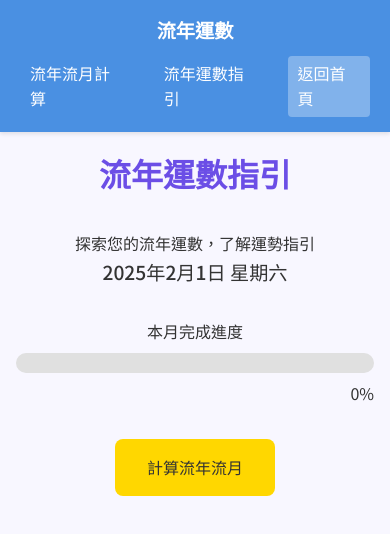
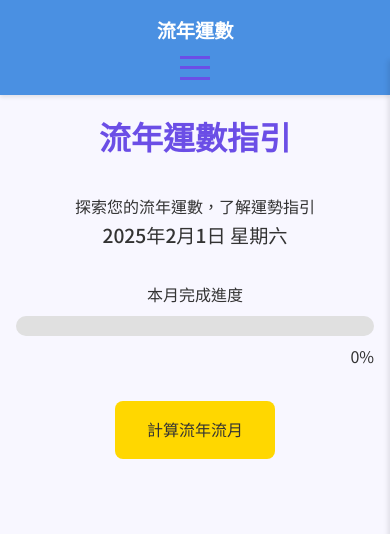
Before and after one commit to mood168/Year_Horoscope, a plain HTML site: page index.html in a window 390 px wide. Shown: the top 534 px of the page. Drawn offline with Linux system fonts and the light colour scheme.

Commit message:
修改成vue前的存檔

```diff
--- a/css/style.css
+++ b/css/style.css
@@ -234,6 +234,42 @@ h1 {
         width: 100%;
         justify-content: center;
     }
+
+    .nav-links {
+        position: fixed;
+        top: 60px;
+        right: -100%;
+        width: 100%;
+        height: calc(100vh - 60px);
+        background: white;
+        flex-direction: column;
+        padding: 1rem;
+        transition: right 0.3s ease;
+        box-shadow: -2px 0 5px rgba(0,0,0,0.1);
+    }
+
+    .nav-links.active {
+        right: 0;
+    }
+
+    .menu-toggle {
+        display: flex;
+        flex-direction: column;
+        justify-content: space-between;
+        height: 24px;
+        width: 30px;
+        background: transparent;
+        border: none;
+        cursor: pointer;
+        padding: 0;
+    }
+
+    .menu-toggle span {
+        width: 100%;
+        height: 3px;
+        background: var(--primary-color);
+        transition: all 0.3s ease;
+    }
 }
 
 @media (max-width: 480px) {
--- a/index.html
+++ b/index.html
@@ -17,11 +17,16 @@
                 <a href="lifenumber.html" class="nav-link">流年運數指引</a>
                 <a href="index.html" class="nav-link">返回首頁</a>
             </div>
+            <button class="menu-toggle" aria-label="開啟選單">
+                <span></span>
+                <span></span>
+                <span></span>
+            </button>
         </div>
     </nav>
 
     <div class="container">
-        <header>
+        <header><!-- index.html -->
             <h1>流年運數指引</h1>
             <p class="subtitle">探索您的流年運數，了解運勢指引</p>
             <div class="date-quote">
--- a/js/nav.js
+++ b/js/nav.js
@@ -18,4 +18,20 @@ document.addEventListener('DOMContentLoaded', function() {
             link.classList.add('active');
         }
     });
+
+    const menuToggle = document.querySelector('.menu-toggle');
+    const navLinksContainer = document.querySelector('.nav-links');
+
+    menuToggle.addEventListener('click', () => {
+        navLinksContainer.classList.toggle('active');
+        menuToggle.classList.toggle('active');
+    });
+
+    // Close menu when clicking outside
+    document.addEventListener('click', (e) => {
+        if (!e.target.closest('.nav-container')) {
+            navLinksContainer.classList.remove('active');
+            menuToggle.classList.remove('active');
+        }
+    });
 });
```
